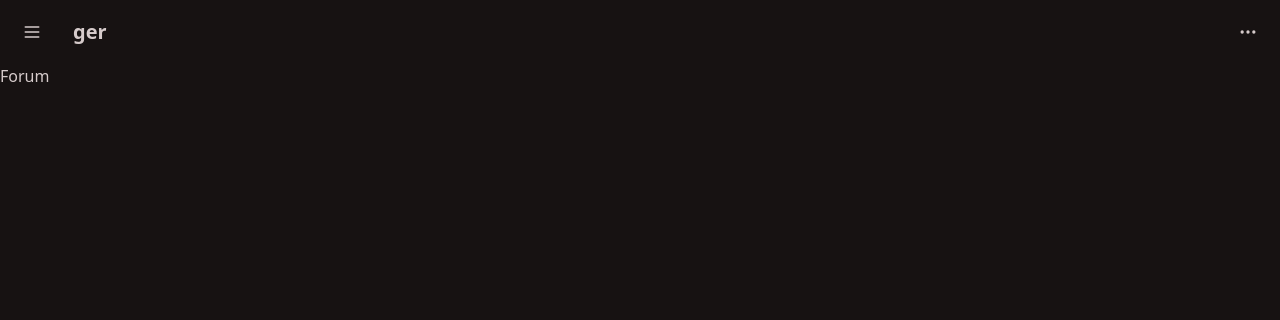
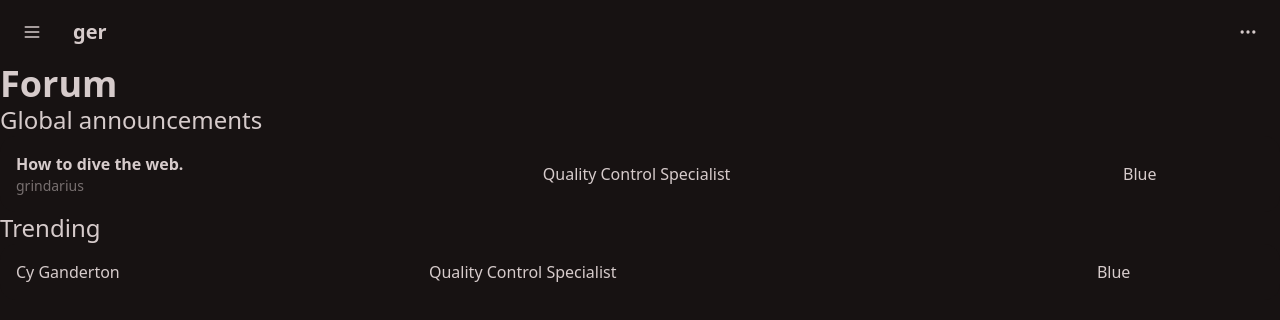
Before and after one commit to grindarius/ger, a Next.js app in the folder packages/frontend/: page /forum in a window 1280 px wide. Shown: the top 320 px of the page. Built offline with nearby package versions, Linux system fonts and the light colour scheme.

Commit message:
new param based routes

```diff
--- a/packages/frontend/src/components/menu.tsx
+++ b/packages/frontend/src/components/menu.tsx
@@ -57,6 +57,9 @@ export default function Menu ({ children }: { children: ReactElement }): JSX.Ele
             <li>
               <Link href="/subjects">Subjects</Link>
             </li>
+            <li>
+              <Link href="/grades">Grades</Link>
+            </li>
           </ul>
         </div>
       </div>
--- /dev/null
+++ b/packages/frontend/src/pages/forum/announcements/[announcementId].tsx
@@ -0,0 +1,22 @@
+import Head from 'next/head'
+import { useRouter } from 'next/router'
+import React from 'react'
+
+export default function Annoucement (): JSX.Element {
+  const router = useRouter()
+  const { announcementId } = router.query
+
+  return (
+    <>
+      <Head>
+        <title>How to surf the web. • ger</title>
+        <meta name="description" content="reg spelled backwards" />
+        <meta name="viewport" content="width=device-width, initial-scale=1" />
+      </Head>
+      <main className="container mx-auto">
+        <h1 className="text-4xl text-current font-bold">How to surf the web.</h1>
+        hi this is our first blog post {announcementId}
+      </main>
+    </>
+  )
+}
--- a/packages/frontend/src/pages/forum/index.tsx
+++ b/packages/frontend/src/pages/forum/index.tsx
@@ -1,4 +1,5 @@
 import Head from 'next/head'
+import Link from 'next/link'
 
 export default function Forum (): JSX.Element {
   return (
@@ -8,8 +9,37 @@ export default function Forum (): JSX.Element {
         <meta name="description" content="reg spelled backwards" />
         <meta name="viewport" content="width=device-width, initial-scale=1" />
       </Head>
-      <main className="container">
-        Forum
+      <main className="container mx-auto">
+        <h1 className="text-4xl text-current font-bold">Forum</h1>
+
+        <h3 className="text-2xl text-current">Global announcements</h3>
+        <div className="overflow-x-auto">
+          <table className="table w-full">
+            <tbody>
+              <tr>
+                <td>
+                  <Link className="font-bold" href="/forum/announcements/123456">How to dive the web.</Link>
+                  <div className="text-sm opacity-50">grindarius</div>
+                </td>
+                <td>Quality Control Specialist</td>
+                <td>Blue</td>
+              </tr>
+            </tbody>
+          </table>
+        </div>
+
+        <h3 className="text-2xl text-current">Trending</h3>
+        <div className="overflow-x-auto">
+          <table className="table w-full">
+            <tbody>
+              <tr>
+                <td>Cy Ganderton</td>
+                <td>Quality Control Specialist</td>
+                <td>Blue</td>
+              </tr>
+            </tbody>
+          </table>
+        </div>
       </main>
     </>
   )
--- /dev/null
+++ b/packages/frontend/src/pages/grades/index.tsx
@@ -0,0 +1,17 @@
+import Head from 'next/head'
+import React from 'react'
+
+export default function Grades (): JSX.Element {
+  return (
+    <>
+      <Head>
+        <title>Grades • ger</title>
+        <meta name="description" content="reg spelled backwards" />
+        <meta name="viewport" content="width=device-width, initial-scale=1" />
+      </Head>
+      <main className="container">
+        Grades
+      </main>
+    </>
+  )
+}
```
